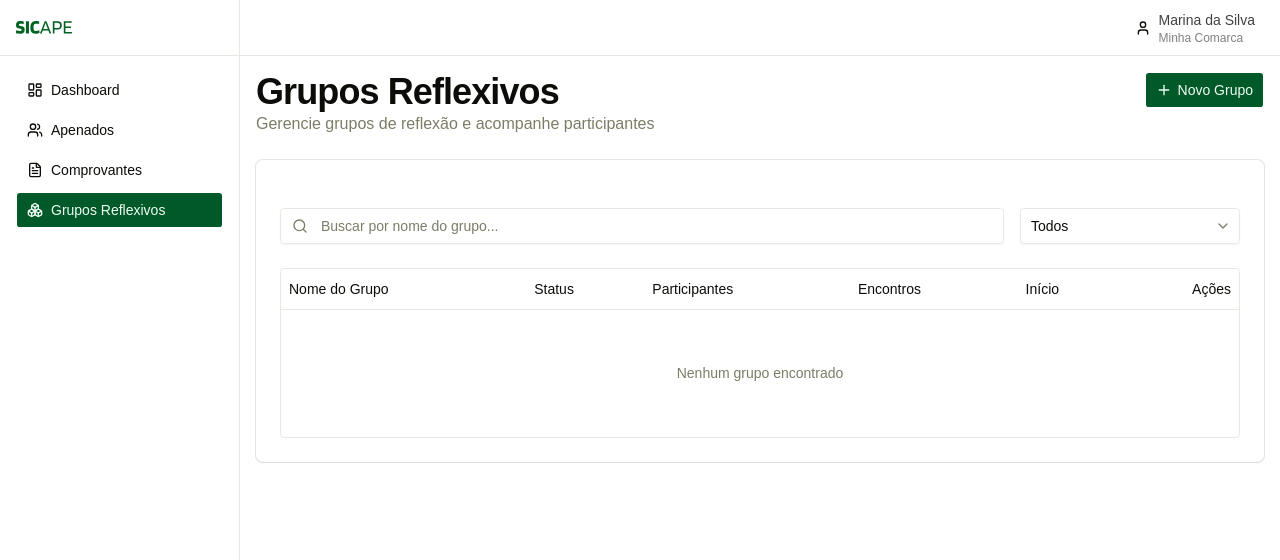
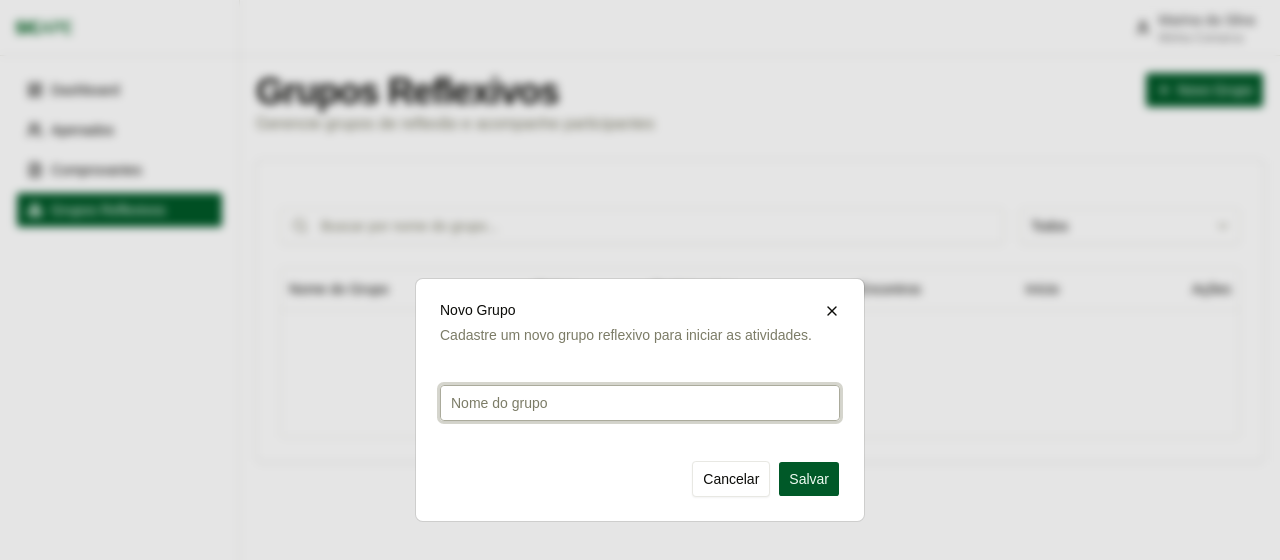
Before and after one commit to CS-PI-2026-Integrados/front-end, a React (Vite) app: page /grupos in a window 1280 px wide. Both pictures are taken after a click on the button "Novo Grupo". Shown: the top 560 px of the page. Built offline with nearby package versions, Linux system fonts and the light colour scheme.

Commit message:
feat: exibe modal quando o botão de criação de grupo é acionado

```diff
--- a/src/pages/Groups.jsx
+++ b/src/pages/Groups.jsx
@@ -1,7 +1,16 @@
+import { useState } from 'react'
 import { Search, Plus } from 'lucide-react'
 
 import { Button } from '@/components/ui/button'
 import { Card, CardContent } from '@/components/ui/card'
+import {
+  Dialog,
+  DialogContent,
+  DialogDescription,
+  DialogFooter,
+  DialogHeader,
+  DialogTitle,
+} from '@/components/ui/dialog'
 import { Input } from '@/components/ui/input'
 import {
   Select,
@@ -20,6 +29,8 @@ import {
 } from '@/components/ui/table'
 
 const Groups = () => {
+  const [novoGrupoAberto, setNovoGrupoAberto] = useState(false)
+
   return (
     <div className="mx-auto max-w-7xl">
       <div className="space-y-6">
@@ -31,11 +42,33 @@ const Groups = () => {
             </p>
           </div>
 
-          <Button className="w-fit">
+          <Button className="w-fit" type="button" onClick={() => setNovoGrupoAberto(true)}>
             <Plus className="h-4 w-4" />
             Novo Grupo
           </Button>
         </div>
+
+        <Dialog open={novoGrupoAberto} onOpenChange={setNovoGrupoAberto}>
+          <DialogContent>
+            <DialogHeader>
+              <DialogTitle>Novo Grupo</DialogTitle>
+              <DialogDescription>
+                Cadastre um novo grupo reflexivo para iniciar as atividades.
+              </DialogDescription>
+            </DialogHeader>
+            <div className="grid gap-4 py-4">
+              <Input placeholder="Nome do grupo" />
+            </div>
+            <DialogFooter>
+              <Button variant="outline" type="button" onClick={() => setNovoGrupoAberto(false)}>
+                Cancelar
+              </Button>
+              <Button type="button" onClick={() => setNovoGrupoAberto(false)}>
+                Salvar
+              </Button>
+            </DialogFooter>
+          </DialogContent>
+        </Dialog>
 
         <Card>
           <CardContent className="space-y-6 pt-6">
```
